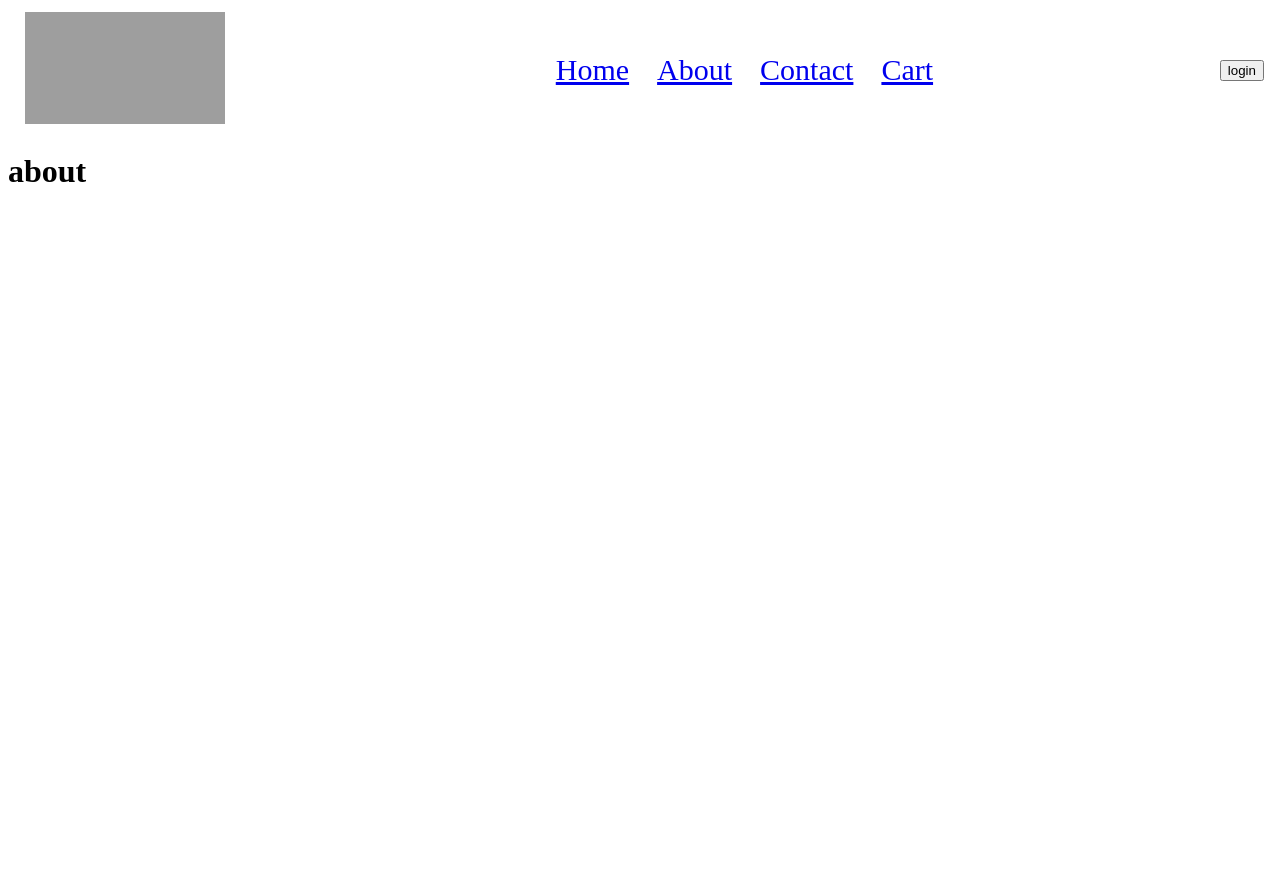
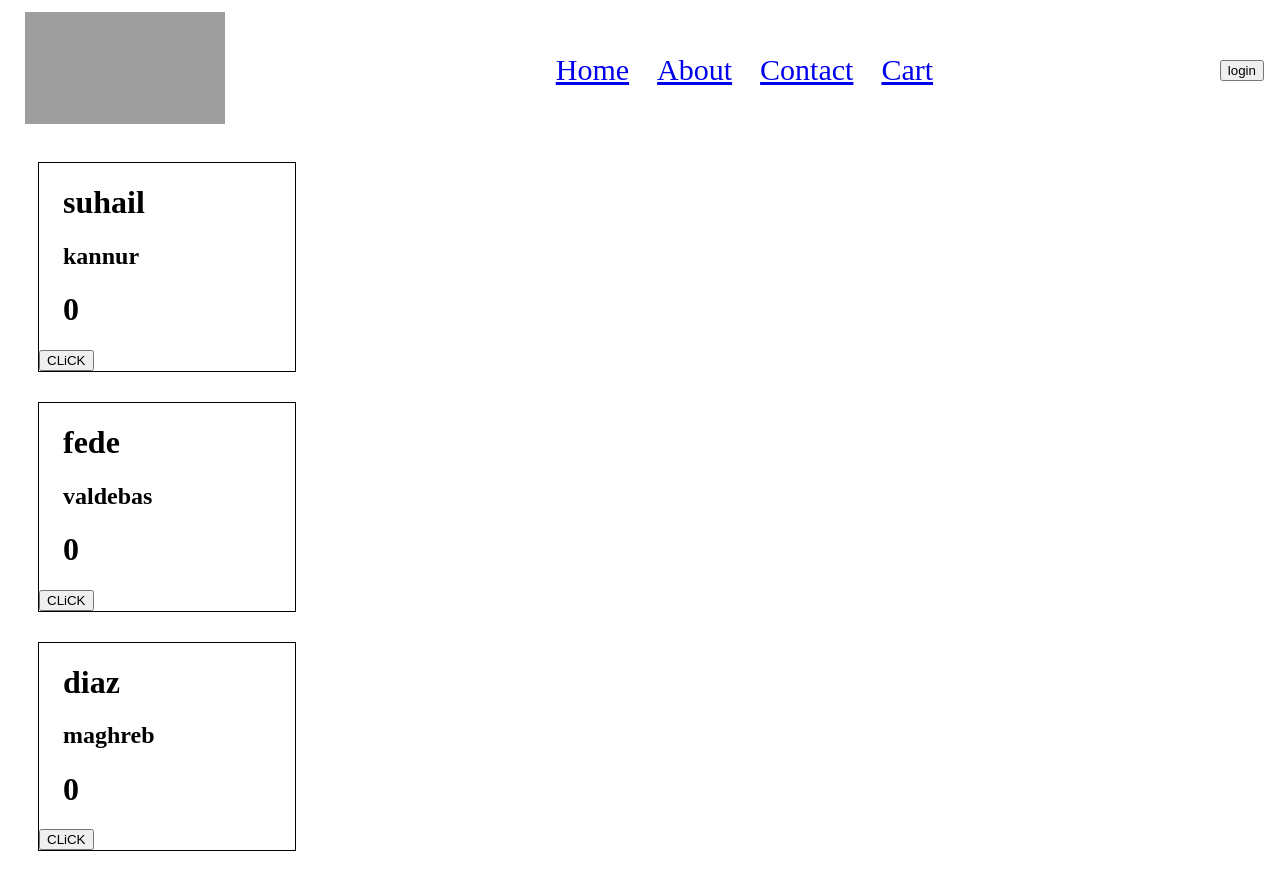
Before and after one commit to suhailabdaz/react_as, a React app: page /about in a window 1280 px wide. Before the commit the page ends 800 px from the top, so only its background shows below. Built offline with nearby package versions, Linux system fonts and the light colour scheme; grey boxes are pictures that could not be loaded.

Commit message:
class-component

```diff
--- a/index.css
+++ b/index.css
@@ -88,3 +88,14 @@
     display: flex;
     justify-content: space-between;
 }
+
+.userinfo-card{
+    width: 32vh;
+    margin: 30px 30px 30px 30px;
+    padding-bottom: -1px;
+    border: 1px solid black;
+}
+
+.user-elements{
+    padding-left: 3vh;
+}
--- a/src/components/About.js
+++ b/src/components/About.js
@@ -1,7 +1,27 @@
-const About=()=>(
-   <div>
-        <h1>about</h1>
+import User from "./userinfo"
+import { Component } from "react"
+
+
+class About extends Component{
+    constructor(props){
+        super(props)
+        console.log("parent constructor");
+    }
+
+    componentDidMount(){
+        console.log("parent mounted");
+    }
+    render(){
+        console.log("parent rendered");
+        return(
+        <div>
+        <User name={"suhail"} place={"kannur"}/>
+        <User name={"fede"} place={"valdebas"}/>
+        <User name={"diaz"} place={"maghreb"}/>
     </div>
-)
+        )
+    }
+
+}
 
 export default About
--- a/src/components/body.js
+++ b/src/components/body.js
@@ -63,11 +63,10 @@ const Body = () => {
     <button className="sort-btn"
         type="button"
         onClick={() => {
-          console.log("res",resListData)
           let filteredlist = resListData.filter(
-            (res) => res.info.avgRating > 4.6
+            (res) => res.info.avgRating > 4.0
           );
-          setresListData(filteredlist);
+          setfiltereddata(filteredlist);
         }}
       >
         top rated restaurants
--- /dev/null
+++ b/src/components/userinfo.js
@@ -0,0 +1,39 @@
+
+import React from "react";
+
+class User extends React.Component{
+    constructor(props){
+        super(props)
+        this.state={
+            count:0,
+        }
+        console.log(this.props.name+"constructor");
+    }
+    componentDidMount(){
+        console.log(this.props.name+" mounted");
+    }
+        render(){
+            console.log(this.props.name+"renderd");
+            const {name,place}=this.props
+            const {count}=this.state
+            return(
+            <div className="userinfo-card">
+            <div className="user-elements">
+                <h1>{name}</h1>
+                <h2>{place}</h2>
+                <h1>{count}</h1>
+                </div>
+                <button type="button" onClick={()=>{
+                    this.setState({
+                        count:this.state.count+1
+                    })
+                }}>
+                CLiCK
+                </button>
+            </div>
+            )
+
+        }
+    }
+
+    export default User
```
